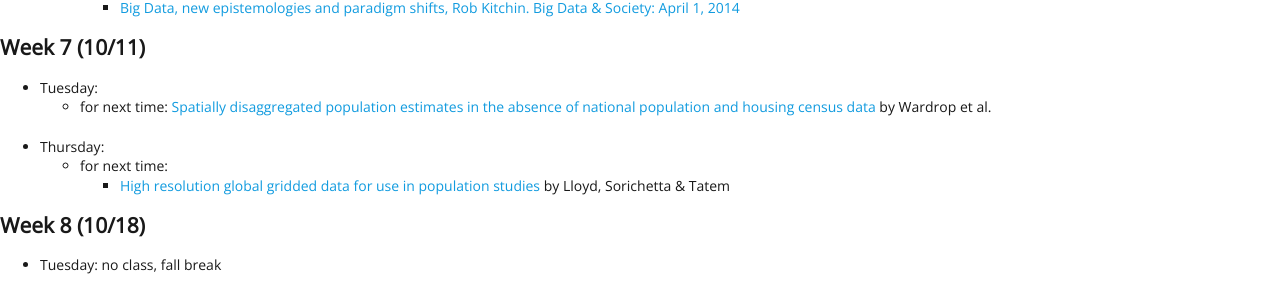
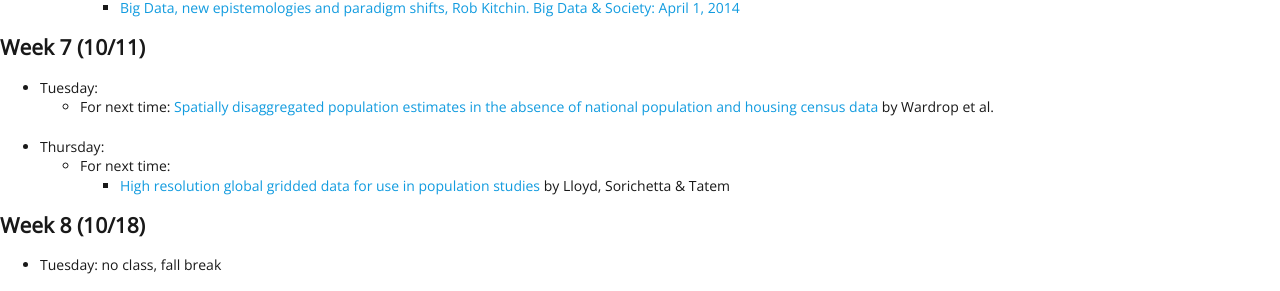
Before and after one commit to EMBrewer/dat150, a Jekyll site: the page built from _posts/2021-09-17-schedule.md, in a window 1280 px wide and 900 px high, scrolled down 1551 px. Shown: the part 163-454 px from the top of the window. Built offline with Jekyll 4.4.1, drawn with Linux system fonts in a browser that asks for light colours; our own code applies the rules of GitHub Pages for plain Markdown files.

```diff
--- a/_posts/2021-09-17-schedule.md
+++ b/_posts/2021-09-17-schedule.md
@@ -71,9 +71,9 @@
 
 ## Week 7 (10/11)
 - Tuesday:
-  - for next time: [Spatially disaggregated population estimates in the absence of national population and housing census data](https://www.pnas.org/content/pnas/115/14/3529.full.pdf) by Wardrop et al.
+  - For next time: [Spatially disaggregated population estimates in the absence of national population and housing census data](https://www.pnas.org/content/pnas/115/14/3529.full.pdf) by Wardrop et al.
 - Thursday:
-	- for next time:
+	- For next time:
 		- [High resolution global gridded data for use in population studies](https://www.ncbi.nlm.nih.gov/pmc/articles/PMC5283062/) by Lloyd, Sorichetta & Tatem
 
 ## Week 8 (10/18)
```
